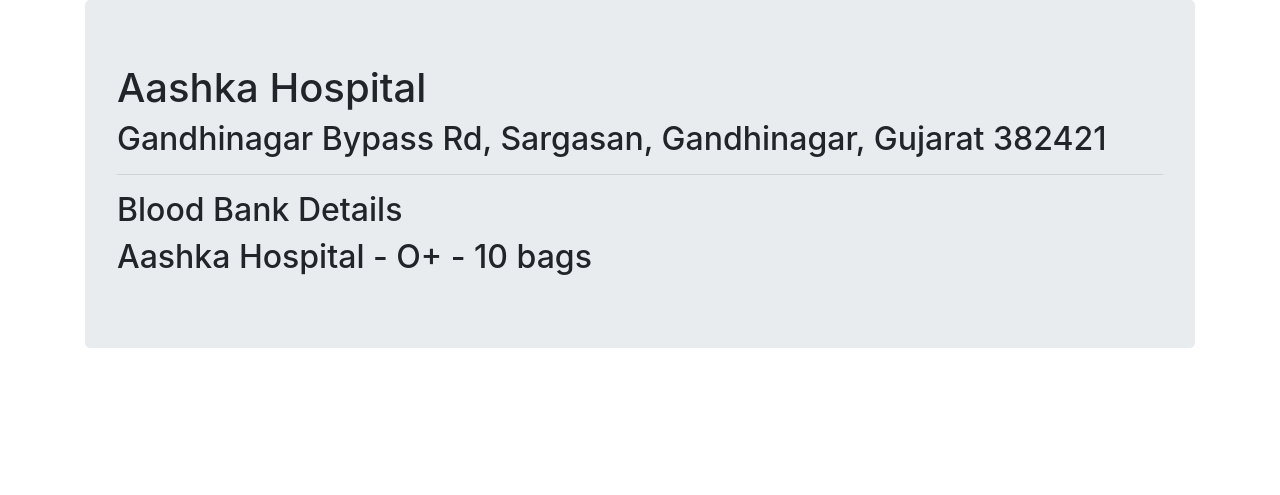
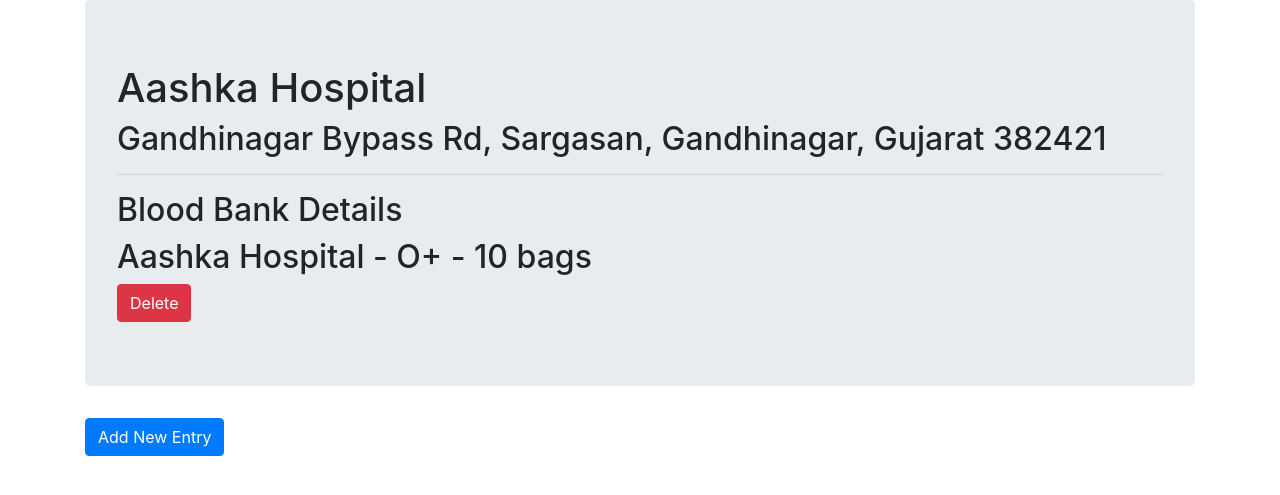
Before and after one commit to hmtj99/hackout_repo, a Django app: page /hospital/1 in a window 1280 px wide. Shown: the top 495 px of the page. Run offline with Django 3.2, Linux system fonts and the light colour scheme; data comes from the database, SQL or seed files in the repository; both versions use the stored data as it was after the commit; some libraries are stand-ins or nearby versions.

Commit message:
Made some minor changes to hospital views

```diff
--- a/hackout/hospitals/templates/hospitals/hospital_detail.html
+++ b/hackout/hospitals/templates/hospitals/hospital_detail.html
@@ -8,6 +8,9 @@
         <h2>Blood Bank Details</h2>
         {% for entry in hospital.entry.all %}
             <h2>{{entry}} - {{entry.quantity}} bags</h2>
+            <a href="{% url 'hospitals:entry-delete' pk=entry.pk %}" class='btn btn-danger'>Delete</a>
         {% endfor %}
     </div>
+
+    <a href="{% url 'hospitals:entry-create' %}" class='btn btn-primary'>Add New Entry</a>
 {% endblock content %}
--- a/hackout/hospitals/templates/hospitals/hospital_list.html
+++ b/hackout/hospitals/templates/hospitals/hospital_list.html
@@ -2,7 +2,7 @@
 {% block content %}
     <div class="jumbotron">
         {% for hospital in hospital_list %}
-            <h2>{{hospital.name}}</h2>
+            <h2><a href="{% url 'hospitals:hospital-detail' pk=hospital.pk %}">{{hospital.name}}</h2></a>
             <h3>{{hospital.address}}</h3>
             <h4>{{hospital.location}}</h4>
             <hr>
```
Also changed, not shown: hackout/db.sqlite3.
